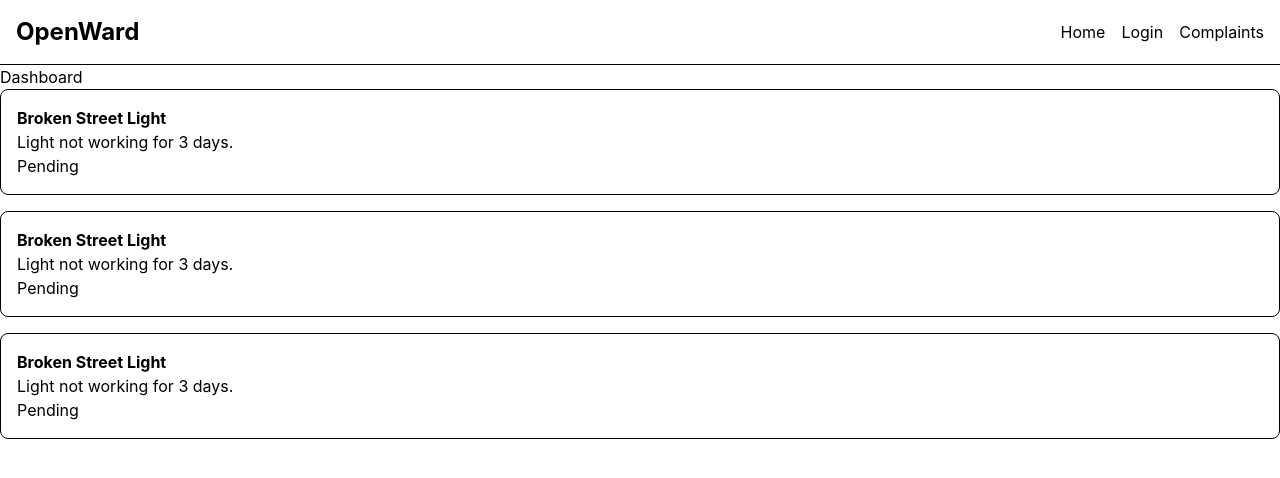
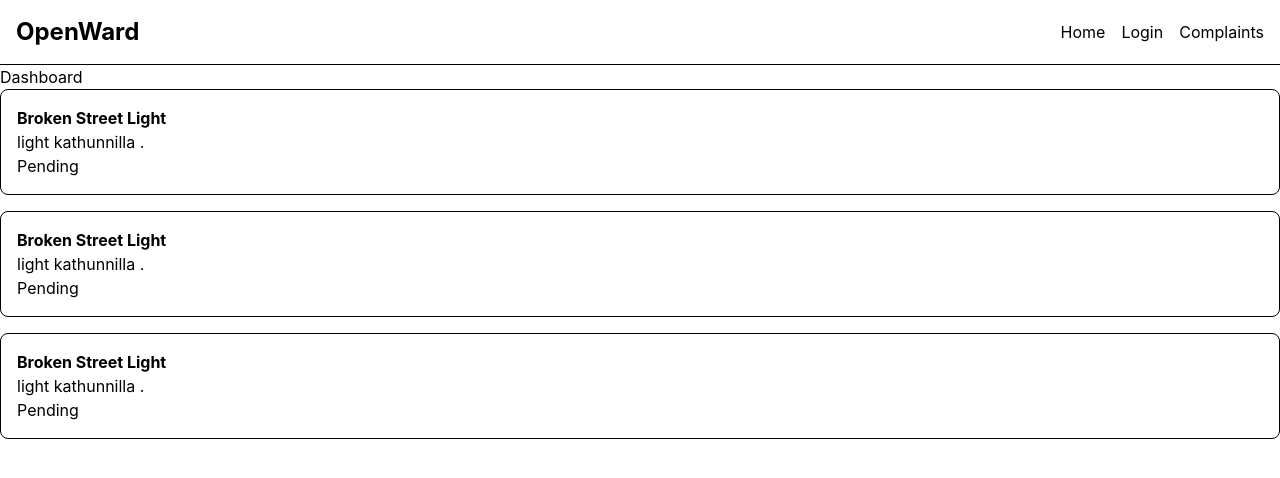
Before and after one commit to RameshRaveendran/openwardtest, a React (Vite) app in the folder client/: page /dashboard in a window 1280 px wide. Shown: the top 478 px of the page. Built offline with nearby package versions, Linux system fonts and the light colour scheme.

Commit message:
complaint card updates

```diff
--- a/client/src/components/ComplaintCard.jsx
+++ b/client/src/components/ComplaintCard.jsx
@@ -13,7 +13,7 @@ function ComplaintCard() {
       </h2>
 
       <p>
-        Light not working for 3 days.
+        light kathunnilla .
       </p>
 
       <span>
```
